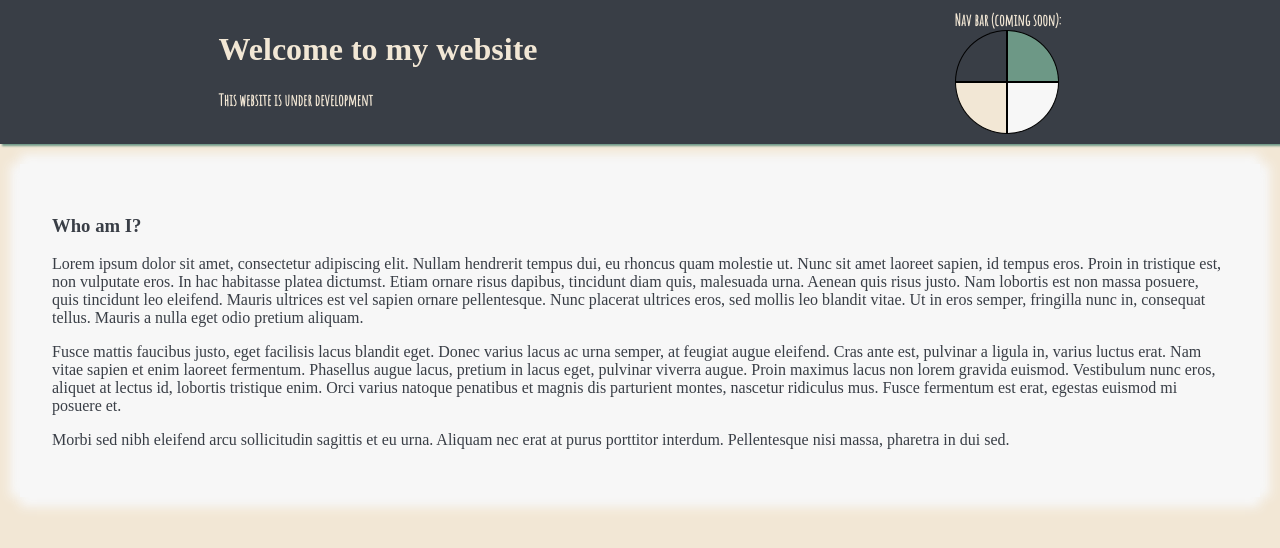
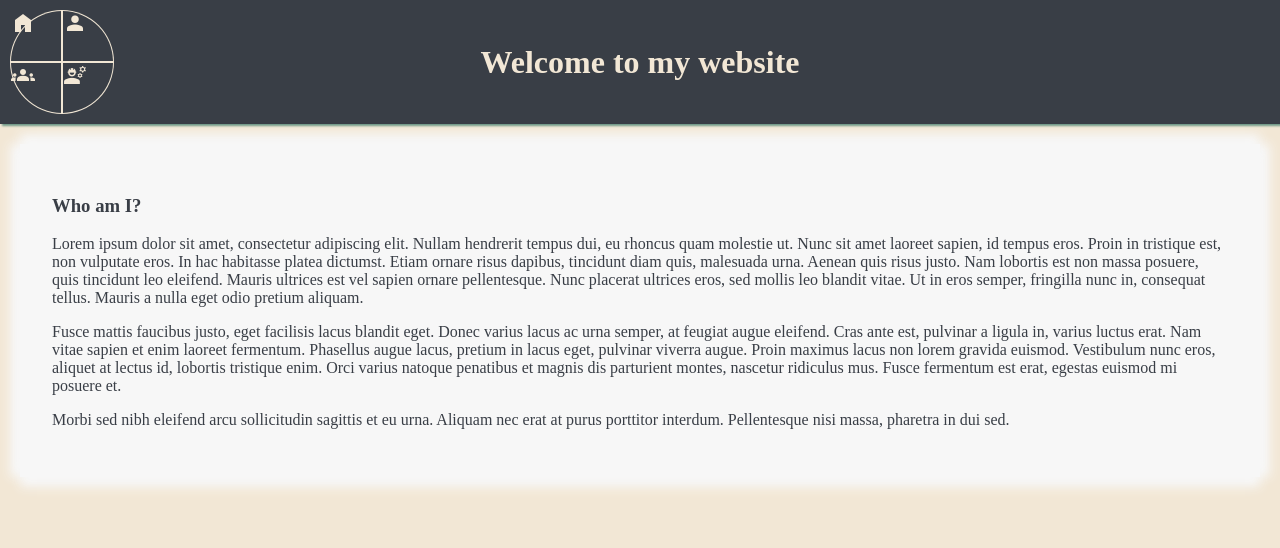
Before and after one commit to KristianHenriksen/KristianHenriksen.github.io, a plain HTML site: page index.html in a window 1280 px wide. Drawn offline with nearby package versions, Linux system fonts and the light colour scheme.

Commit message:
made some small changes

```diff
--- a/index.html
+++ b/index.html
@@ -5,6 +5,8 @@
     <meta http-equiv="X-UA-Compatible" content="IE=edge">
     <meta name="viewport" content="width=device-width, initial-scale=1.0">
     <title>Document</title>
+    <script src="https://unpkg.com/vue@3.0.5/dist/vue.global.js"></script>
+    <link rel="stylesheet" href="https://fonts.googleapis.com/css2?family=Material+Symbols+Outlined:opsz,wght,FILL,GRAD@20..48,100..700,0..1,-50..200" />
     <!-- colors:
     #A1FF5C
     #2AF227
@@ -22,18 +24,18 @@
     <div id="app">
         <!-- HEADER -->
         <div id="header">
-                <div>
+            <div id="Circle">
+                <!-- <p>Nav bar (coming soon):</p> -->
+                <div class="maincircle" id="navCircle" onclick="rotate(this)">
+                    <div class="slice1" v-on:click="change(0)"><i class="material-symbols-outlined">home</i></div>
+                    <div class="slice2" v-on:click="change(1)"><i class="material-symbols-outlined">person</i></div>
+                    <div class="slice3" v-on:click="change(2)"><i class="material-symbols-outlined">groups</i></div>
+                    <div class="slice4" v-on:click="change(3)"><i class="material-symbols-outlined">engineering</i></div>
+                </div>
+            </div>
+                <div id="Title">
                     <h1>Welcome to my website</h1>
-                    <p>This website is under development</p>
-                </div>
-                <div id="palette">
-                    <p>Nav bar (coming soon):</p>
-                    <div class="maincircle" id="navCircle" onclick="rotate(this)" >
-                        <div class="slice1"></div>
-                        <div class="slice2"></div>
-                        <div class="slice3"></div>
-                        <div class="slice4"></div>
-                    </div>
+                    <!-- <p>This website is under development</p> -->
                 </div>
         </div>
 
@@ -45,7 +47,7 @@
             <div id="nav4"></div>
         </nav>
 
-        <!-- CONTENT -->
+        <!-- CONTENT0 -->
         <div id="mainContent">
 
             <div class="content" id="content1">
@@ -62,10 +64,22 @@
 
             </div>
 
-            <div class="content" id="content2" style="display: none;"></div>
-            <div class="content" id="content3" style="display: none;"></div>
-            <div class="content" id="content4" style="display: none;"></div>
+            <!-- CONTENT1 -->
+            <div class="content" id="content2" style="display: none;">
+            1
+            </div>
+
+            <!-- CONTENT2 -->
+            <div class="content" id="content3" style="display: none;">
+            2
+            </div>
+
+            <!-- CONTENT3 -->
+            <div class="content" id="content4" style="display: none;">
+            3
+            </div>
         </div>
     </div>
 </body>
+<script src="./vue.js"></script>
 </html>
--- a/script.js
+++ b/script.js
@@ -2,11 +2,8 @@
 async function rotate(div){
     console.log("test")
     div.classList.add("rotate");
-    var content = document.getElementById("content1").innerHTML
-    document.getElementById("content1").innerHTML = "this feature is not yet implemented..."
     await new Promise(r => setTimeout(r, 1000));
     div.classList.remove("rotate");
-    document.getElementById("content1").innerHTML = content
 
 }
 function sleep(ms) {
--- a/style.css
+++ b/style.css
@@ -24,7 +24,7 @@ h3{
 #header{
     display: flex;
     flex-direction: row;
-    justify-content: space-around;
+    justify-content: left;
     background-color: #393E46;
     padding: 10px;
     box-shadow: 2px 2px 2px  #6D9886;
@@ -42,18 +42,27 @@ h3{
     color: #F2E7D5;
 }
 
-/* PALETTE */
+/* TITLE */
 
-#palette{
+#Title {
+    display: flex; /* use flexbox */
+    align-items: center; /* center the text vertically */
+    justify-content: center; /* center the text */
+    width: 80%;
+}
+/* CIRCLE */
+
+#Circle{
     display: flex;
     flex-direction: column;
+    justify-content: end;
+    width: 10%;
+    min-width: 110px;
 }
 
-#palette p {
+#Circle p {
     margin: 0px;
 }
-
-/* CIRCLE */
 
 .maincircle {
     margin: 0px;
@@ -75,7 +84,7 @@ h3{
 float: left;
 height: 50px;
 width: 50px;
-border: 1px solid #000;
+border: 1px solid #F2E7D5;
 background-color: #393E46;
 cursor: pointer;
 border-radius: 190px 0 0 0;
@@ -84,52 +93,52 @@ border-radius: 190px 0 0 0;
 }
 
 .slice1:hover {
-background-color: #6C6;
+background-color: #6D9886;
 }
 
 .slice2 {
 float: left;
 height: 50px;
 width: 50px;
-border: 1px solid #000;
-background-color: #6D9886;
+border: 1px solid #F2E7D5;
+background-color: #393E46;
 cursor: pointer;
 border-radius: 0 190px 0 0;
 border-radius: 0 190px 0 0;
 }
 
 .slice2:hover {
-background-color: #6C6;
+background-color: #6D9886;
 }
 
 .slice3 {
 float: left;
 height: 50px;
 width: 50px;
-border: 1px solid #000;
-background-color: #F2E7D5;
+border: 1px solid #F2E7D5;
+background-color: #393E46;
 cursor: pointer;
 border-radius: 0 0 0 190px;
 border-radius: 0 0 0 190px;
 }
 
 .slice3:hover {
-background-color: #6C6;
+background-color: #6D9886;
 }
 
 .slice4 {
 float: left;
 height: 50px;
 width: 50px;
-border: 1px solid #000;
-background-color: #F7F7F7;
+border: 1px solid #F2E7D5;
+background-color: #393E46;
 cursor: pointer;
 border-radius: 0 0 190px 0;
 border-radius: 0 0 190px 0;
 }
 
 .slice4:hover {
-background-color: #6C6;
+background-color: #6D9886;
 }
 
 
@@ -184,3 +193,14 @@ nav div {
                 -10px 0px 10px #F7F7F7 ;
 
 }
+
+/* SYMBOLS */
+
+.material-symbols-outlined {
+    color: #F2E7D5;
+    font-variation-settings:
+    'FILL' 1,
+    'wght' 400,
+    'GRAD' 0,
+    'opsz' 48
+  }
--- a/vue.js
+++ b/vue.js
@@ -1,9 +1,19 @@
 let app = Vue.createApp({
     data() {
         return {
+            contentID : ["content1", "content2", "content3", "content4"],
+            current:0
         }
     },
     methods: {
+        change(current){
+            console.log("start")
+            this.contentID.forEach(element => document.getElementById(element).style.display="none");
+            console.log(current)
+            document.getElementById(this.contentID[parseInt(current)]).style.display="";
+            this.current=current
+            console.log("success")
+        }
 
     }
 });
```
Also changed, not shown: 1 other file.
